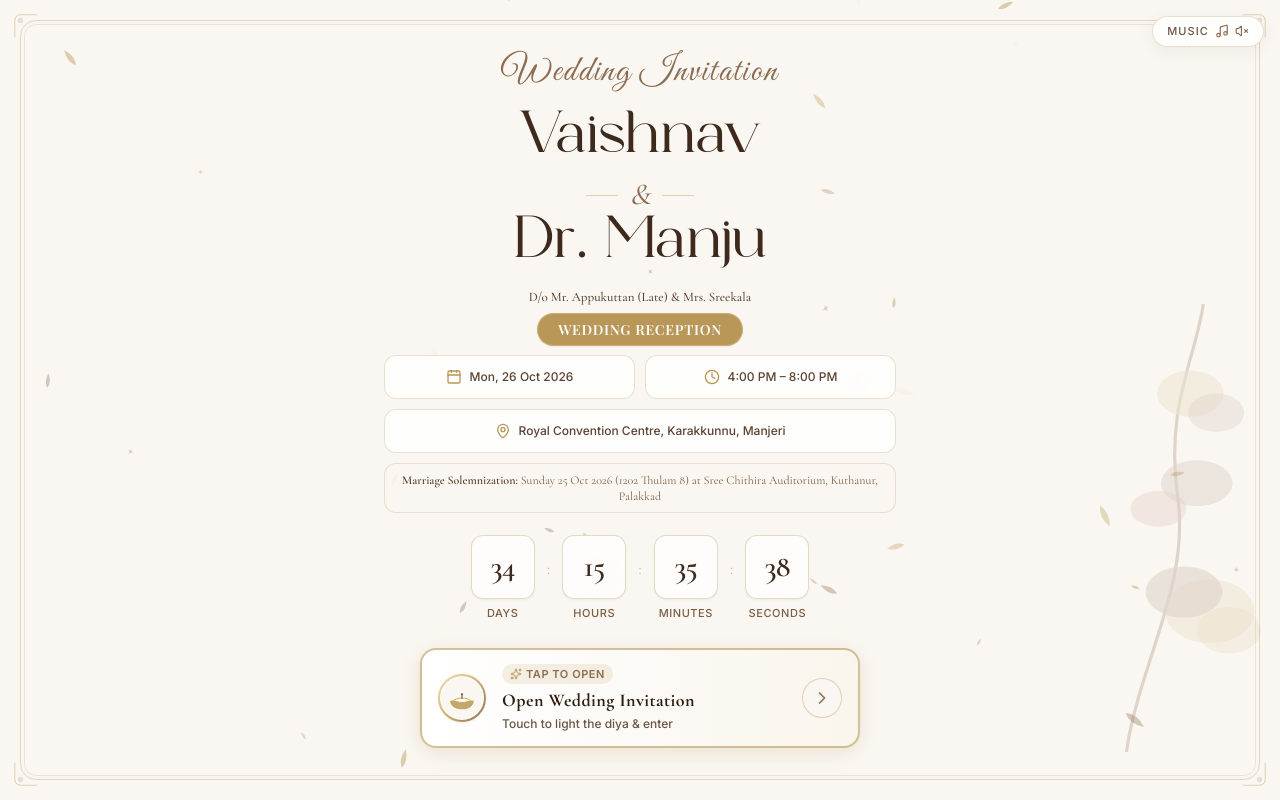
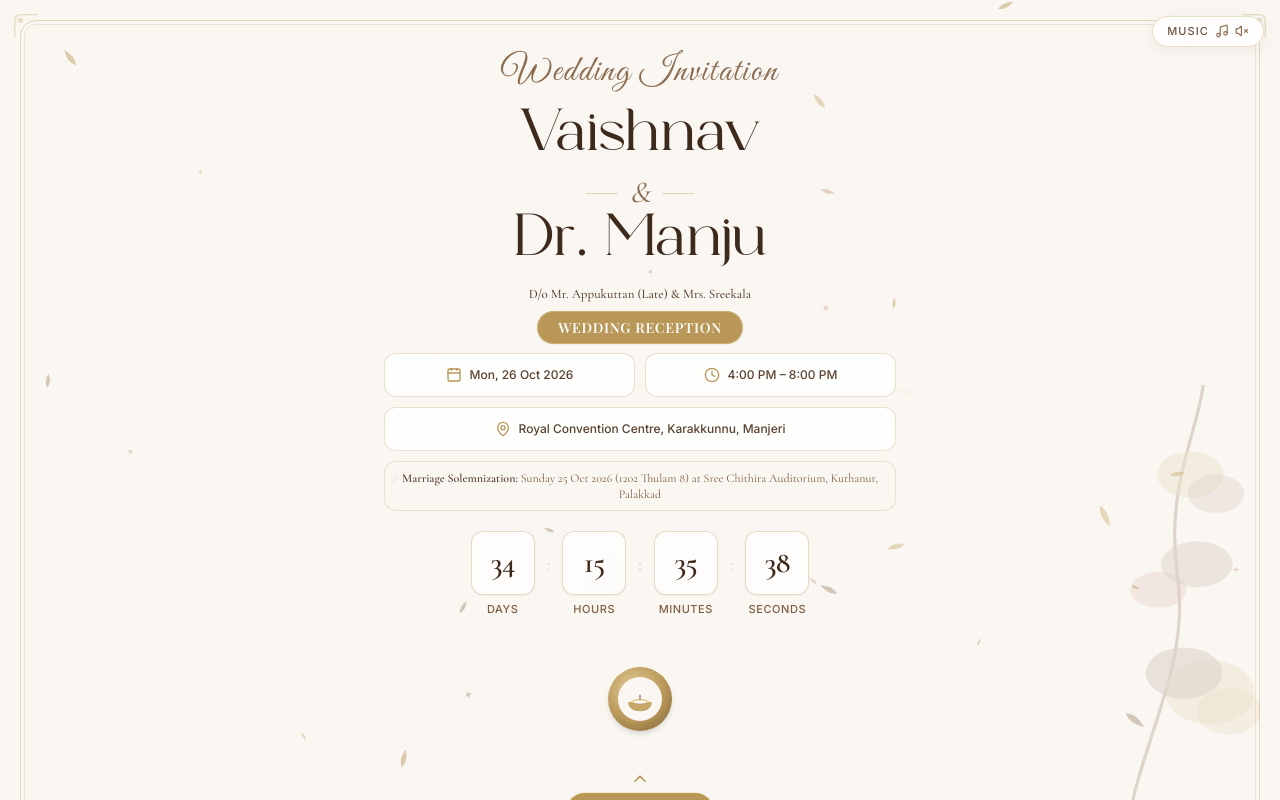
Before and after one commit to saijithc/wedding_invitation_website, a Next.js app: page / in a window 1280 px wide. Built offline with nearby package versions, Linux system fonts and the light colour scheme.

Commit message:
style: enhance 'Tap to open' visibility with CTA pill

```diff
--- a/src/components/TraditionalSealOpener.tsx
+++ b/src/components/TraditionalSealOpener.tsx
@@ -2,7 +2,7 @@
 
 import React, { useState } from 'react';
 import confetti from 'canvas-confetti';
-import { Sparkles, ChevronRight } from 'lucide-react';
+import { ChevronUp } from 'lucide-react';
 
 interface TraditionalSealOpenerProps {
   onComplete: () => void;
@@ -27,16 +27,16 @@ export default function TraditionalSealOpener({ onComplete, isOpened }: Traditio
     if (typeof window !== 'undefined') {
       window.dispatchEvent(new CustomEvent('play-wedding-music'));
       if ('vibrate' in navigator) {
-        navigator.vibrate([25, 40, 25]);
+        navigator.vibrate([20, 30, 20]);
       }
     }
 
     setTimeout(() => {
       setIsOpening(true);
       confetti({
-        particleCount: 65,
-        spread: 85,
-        origin: { y: 0.8 },
+        particleCount: 55,
+        spread: 80,
+        origin: { y: 0.78 },
         colors: ['#D4AF37', '#B89758', '#E6CF9B', '#8C6D52', '#FAF7F2'],
       });
       setTimeout(() => onComplete(), 450);
@@ -45,163 +45,148 @@ export default function TraditionalSealOpener({ onComplete, isOpened }: Traditio
 
   return (
     <>
+      {/* Keyframe styles */}
       <style>{`
         @keyframes flameSway {
           0%, 100% { transform: scaleX(1) scaleY(1) rotate(-1deg); }
-          25%       { transform: scaleX(0.92) scaleY(1.08) rotate(1.5deg); }
-          50%       { transform: scaleX(1.06) scaleY(0.95) rotate(-0.5deg); }
-          75%       { transform: scaleX(0.95) scaleY(1.05) rotate(1deg); }
+          25%       { transform: scaleX(0.93) scaleY(1.07) rotate(1.5deg); }
+          50%       { transform: scaleX(1.05) scaleY(0.96) rotate(-0.5deg); }
+          75%       { transform: scaleX(0.96) scaleY(1.04) rotate(1deg); }
+        }
+        @keyframes warmGlow {
+          0%, 100% { opacity: 0.35; transform: scale(1); }
+          50%       { opacity: 0.6;  transform: scale(1.08); }
+        }
+        @keyframes warmGlowLit {
+          0%, 100% { opacity: 0.55; transform: scale(1); }
+          50%       { opacity: 0.85; transform: scale(1.12); }
+        }
+        @keyframes outerGlowLit {
+          0%, 100% { opacity: 0.2; transform: scale(1); }
+          50%       { opacity: 0.4; transform: scale(1.15); }
         }
         @keyframes flameFlicker {
           0%, 100% { opacity: 1; }
           45%       { opacity: 0.88; }
-          70%       { opacity: 0.96; }
-        }
-        @keyframes btnPulse {
-          0%, 100% {
-            box-shadow: 0 4px 18px rgba(184, 151, 88, 0.22), 0 0 0 0 rgba(212, 175, 55, 0.35);
-          }
-          50% {
-            box-shadow: 0 6px 24px rgba(184, 151, 88, 0.35), 0 0 0 6px rgba(212, 175, 55, 0);
-          }
-        }
-        @keyframes subtleBounce {
-          0%, 100% { transform: translateX(0); }
-          50% { transform: translateX(3px); }
-        }
-        @keyframes diyaGlow {
-          0%, 100% { transform: scale(1); opacity: 0.5; }
-          50% { transform: scale(1.15); opacity: 0.9; }
+          70%       { opacity: 0.95; }
         }
       `}</style>
 
-      <div className="w-full max-w-md mx-auto flex flex-col items-center select-none pt-2 pb-2 px-1">
-        {/* Prominent High-Affordance Tap to Open Button */}
+      <div className="w-full max-w-xs mx-auto flex flex-col items-center select-none pt-2 pb-1">
+
         <button
           type="button"
           onClick={handleOpen}
           disabled={isOpening}
-          aria-label="Tap to Open Wedding Invitation"
-          className={`group relative w-full flex items-center justify-between gap-3 sm:gap-4 px-4 py-3 sm:py-3.5 rounded-2xl
-            border-2 transition-all duration-300 cursor-pointer active:scale-[0.98] overflow-hidden
-            ${isLit
-              ? 'bg-gradient-to-r from-[#FFFDF9] via-[#FAF3E5] to-[#F7EBD0] border-[#D4AF37] shadow-[0_0_25px_rgba(212,175,55,0.4)]'
-              : 'bg-gradient-to-r from-white via-[#FCFAF6] to-[#FAF5EC] border-[#B89758]/60 hover:border-[#B89758] hover:shadow-[0_8px_25px_rgba(184,151,88,0.28)]'
-            }
-          `}
-          style={{
-            animation: isLit ? 'none' : 'btnPulse 2.8s ease-in-out infinite',
-          }}
+          aria-label="Open Wedding Invitation"
+          className="group relative flex flex-col items-center gap-2 cursor-pointer disabled:cursor-not-allowed"
         >
-          {/* Subtle shimmering light across button */}
-          <div className="absolute inset-0 -translate-x-full group-hover:translate-x-full transition-transform duration-1000 bg-gradient-to-r from-transparent via-[#B89758]/15 to-transparent pointer-events-none" />
+          {/* Diya + glow stack */}
+          <div className="relative flex items-center justify-center w-28 h-28">
 
-          {/* Left: Traditional Diya Medallion */}
-          <div className="relative shrink-0 flex items-center justify-center">
-            {/* Ambient aura behind diya */}
+            {/* Outermost warm ambient glow — only when lit */}
+            {isLit && (
+              <div
+                className="absolute w-28 h-28 rounded-full"
+                style={{
+                  background: 'radial-gradient(circle, rgba(212,175,55,0.18) 0%, transparent 70%)',
+                  animation: 'outerGlowLit 2.4s ease-in-out infinite',
+                }}
+              />
+            )}
+
+            {/* Inner warm halo — breathes gently like candlelight */}
             <div
-              className="absolute w-14 h-14 rounded-full"
+              className="absolute w-20 h-20 rounded-full"
               style={{
                 background: isLit
-                  ? 'radial-gradient(circle, rgba(251,191,36,0.6) 0%, rgba(212,175,55,0.25) 55%, transparent 75%)'
-                  : 'radial-gradient(circle, rgba(212,175,55,0.25) 0%, transparent 70%)',
-                animation: isLit ? 'diyaGlow 1.6s ease-in-out infinite' : 'none',
+                  ? 'radial-gradient(circle, rgba(247,223,148,0.45) 0%, rgba(212,175,55,0.2) 50%, transparent 75%)'
+                  : 'radial-gradient(circle, rgba(184,151,88,0.18) 0%, transparent 70%)',
+                animation: isLit ? 'warmGlowLit 1.8s ease-in-out infinite' : 'warmGlow 3s ease-in-out infinite',
               }}
             />
 
-            {/* Circular golden frame */}
+            {/* Gold diya base circle */}
             <div
-              className={`relative z-10 w-12 h-12 sm:w-13 sm:h-13 rounded-full flex items-center justify-center p-0.5 shadow-sm transition-transform duration-500
+              className={`relative z-10 w-16 h-16 rounded-full flex items-center justify-center shadow-md transition-all duration-700
                 ${isLit
-                  ? 'bg-gradient-to-br from-[#FDE68A] via-[#D4AF37] to-[#8C6D52] scale-105'
-                  : 'bg-gradient-to-br from-[#F5E1B5] via-[#CBB073] to-[#8C6D52] group-hover:scale-105'
+                  ? 'shadow-[0_0_20px_6px_rgba(212,175,55,0.35)]'
+                  : 'group-hover:shadow-[0_0_14px_4px_rgba(184,151,88,0.25)]'
                 }
               `}
+              style={{
+                background: isLit
+                  ? 'radial-gradient(circle at 40% 35%, #F7DF94, #D4AF37 50%, #8C6D52)'
+                  : 'radial-gradient(circle at 40% 35%, #E6CF9B, #B89758 55%, #7A5C38)',
+              }}
             >
-              {/* Inner bowl container */}
-              <div className="w-full h-full rounded-full bg-[#FAF7F2] flex items-end justify-center overflow-hidden pb-1 border border-white/80">
+              {/* Inner diya body */}
+              <div className="w-11 h-11 rounded-full bg-[#FAF7F2] flex items-end justify-center overflow-hidden pb-1">
+
+                {/* Diya SVG — flame + bowl */}
                 <svg viewBox="0 0 32 32" className="w-9 h-9" fill="none">
+
                   {/* Diya bowl */}
                   <path
-                    d="M6 19.5 C6 24 10 26.5 16 26.5 C22 26.5 26 24 26 19.5 C22 19.5 19 21 16 21 C13 21 10 19.5 6 19.5 Z"
+                    d="M6 19 C6 24 10 26.5 16 26.5 C22 26.5 26 24 26 19 C22 19 19 20.5 16 20.5 C13 20.5 10 19 6 19 Z"
                     fill="#C5A869"
                     stroke="#B89758"
-                    strokeWidth="0.7"
+                    strokeWidth="0.6"
                   />
                   {/* Bowl rim */}
                   <path
-                    d="M8 19.5 C10 17.5 13 17 16 17 C19 17 22 17.5 24 19.5"
+                    d="M8 19 C10 17 13 16.5 16 16.5 C19 16.5 22 17 24 19"
                     stroke="#D4AF37"
-                    strokeWidth="0.85"
+                    strokeWidth="0.8"
                     strokeLinecap="round"
                   />
                   {/* Wick */}
-                  <line x1="16" y1="17" x2="16" y2="13.5" stroke="#785338" strokeWidth="1" strokeLinecap="round" />
+                  <line x1="16" y1="16.5" x2="16" y2="13.5" stroke="#8C6D52" strokeWidth="0.9" strokeLinecap="round" />
 
-                  {/* Flame */}
+                  {/* Flame — only shown when lit or hovered */}
                   {isLit ? (
                     <g style={{ animation: 'flameSway 1.6s ease-in-out infinite, flameFlicker 1.2s ease-in-out infinite', transformOrigin: '16px 13.5px' }}>
                       {/* Outer flame */}
                       <path
-                        d="M16 3.5 C16 3.5 19.5 8.5 19.5 12 C19.5 14 18 15.5 16 15.5 C14 15.5 12.5 14 12.5 12 C12.5 8.5 16 3.5 16 3.5 Z"
-                        fill="#EA580C"
-                        opacity="0.85"
+                        d="M16 4 C16 4 19 9 19 12 C19 13.7 17.7 15 16 15 C14.3 15 13 13.7 13 12 C13 9 16 4 16 4 Z"
+                        fill="#F97316"
+                        opacity="0.7"
                       />
-                      {/* Inner glowing flame */}
+                      {/* Inner bright flame */}
                       <path
-                        d="M16 6 C16 6 18.2 9.5 18.2 12 C18.2 13.2 17.2 14.2 16 14.2 C14.8 14.2 13.8 13.2 13.8 12 C13.8 9.5 16 6 16 6 Z"
-                        fill="#FBBF24"
+                        d="M16 6.5 C16 6.5 17.8 10 17.8 12 C17.8 13.0 17.0 13.8 16 13.8 C15.0 13.8 14.2 13.0 14.2 12 C14.2 10 16 6.5 16 6.5 Z"
+                        fill="#FCD34D"
                       />
-                      {/* White-hot flame core */}
-                      <ellipse cx="16" cy="8" rx="1.2" ry="2.2" fill="#FEF3C7" />
+                      {/* Flame tip glow */}
+                      <ellipse cx="16" cy="8" rx="1.2" ry="2" fill="#FEF3C7" opacity="0.85" />
                     </g>
                   ) : (
-                    /* Unlit ready wick */
-                    <circle cx="16" cy="13.5" r="1" fill="#5A4231" opacity="0.6" />
+                    /* Unlit wick tip */
+                    <circle cx="16" cy="13.2" r="0.9" fill="#5A4231" opacity="0.5" />
                   )}
                 </svg>
+
               </div>
             </div>
           </div>
 
-          {/* Center: Clear, Prominent, Actionable Text */}
-          <div className="flex-1 text-left min-w-0">
-            {/* Eyebrow badge: Highly visible */}
-            <div className="flex items-center gap-1.5 mb-0.5">
-              <span className="inline-flex items-center gap-1 px-2 py-0.5 rounded-full bg-[#B89758]/15 text-[#8C6D52] font-semibold text-[10px] sm:text-[11px] tracking-wider uppercase">
-                <Sparkles className="w-3 h-3 text-[#B89758]" />
-                <span>{isLit ? 'Lighting Diya…' : 'Tap to Open'}</span>
-              </span>
-            </div>
-
-            {/* Primary Action Title */}
-            <h3 className="font-serif text-base sm:text-lg font-bold text-[#2D1E12] tracking-wide leading-snug">
-              {isOpening ? 'Opening Invitation…' : isLit ? 'Welcome to Celebration' : 'Open Wedding Invitation'}
-            </h3>
-
-            {/* Subtext */}
-            <p className="text-[11px] sm:text-xs text-[#6B5445] font-medium truncate mt-0.5">
-              {isLit ? 'Revealing schedule & venue…' : 'Touch to light the diya & enter'}
-            </p>
-          </div>
-
-          {/* Right: Golden Action Arrow Button */}
-          <div className="shrink-0 flex items-center justify-center">
-            <div
-              className={`w-9 h-9 sm:w-10 sm:h-10 rounded-full flex items-center justify-center transition-all duration-300
-                ${isLit
-                  ? 'bg-[#B89758] text-white shadow-sm'
-                  : 'bg-[#FAF7F2] text-[#8C6D52] border border-[#B89758]/40 group-hover:bg-[#B89758] group-hover:text-white group-hover:border-[#B89758]'
-                }
-              `}
-              style={{
-                animation: isLit ? 'none' : 'subtleBounce 1.8s ease-in-out infinite',
-              }}
-            >
-              <ChevronRight className="w-5 h-5 transition-transform group-hover:translate-x-0.5" />
-            </div>
+          {/* Highly Visible CTA */}
+          <div className="text-center w-full mt-2">
+            {!isLit ? (
+              <div className="flex flex-col items-center animate-bounce">
+                <ChevronUp className="w-5 h-5 text-[#B89758] mb-1" />
+                <span className="inline-block px-5 py-2.5 rounded-full bg-[#B89758] text-white text-xs font-bold tracking-[0.2em] uppercase shadow-md border border-[#D4AF37]/50 group-hover:bg-[#a38346] transition-colors">
+                  Tap to Open
+                </span>
+              </div>
+            ) : (
+              <p className="font-serif font-semibold text-lg tracking-wide text-[#8C6D52] animate-pulse">
+                {isOpening ? 'Opening…' : 'Lighting the way…'}
+              </p>
+            )}
           </div>
         </button>
+
       </div>
     </>
   );
```
